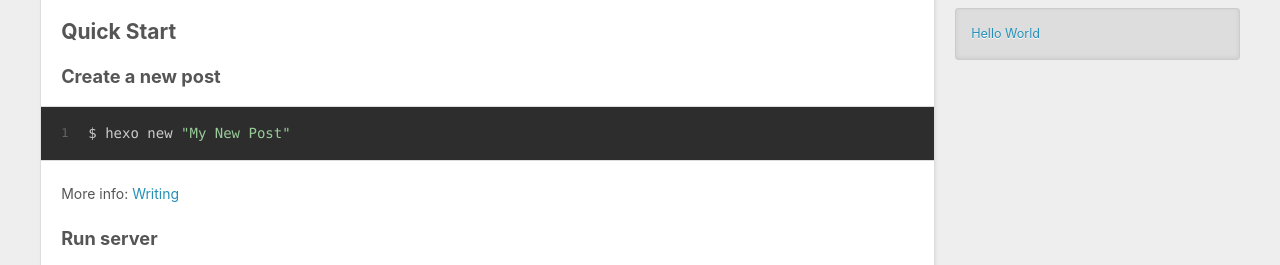
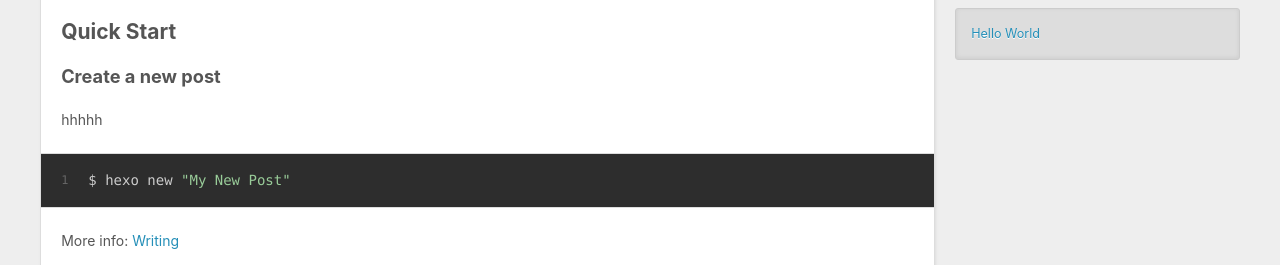
Before and after one commit to Tasselsr/Tasselsr.github.io, a plain HTML site: page 2024/07/04/hello-world/index.html in a window 1280 px wide. Shown: the part 501-766 px from the top of the page. Drawn offline with Linux system fonts and the light colour scheme.

Commit message:
Site updated: 2024-07-04 18:25:28

```diff
--- a/2024/07/04/hello-world/index.html
+++ b/2024/07/04/hello-world/index.html
@@ -14,7 +14,7 @@
 <meta property="og:description" content="Welcome to Hexo! This is your very first post. Check documentation for more info. If you get any problems when using Hexo, you can find the answer in troubleshooting or you can ask me on GitHub. Quick">
 <meta property="og:locale" content="en_US">
 <meta property="article:published_time" content="2024-07-04T09:29:18.768Z">
-<meta property="article:modified_time" content="2024-07-04T09:07:41.235Z">
+<meta property="article:modified_time" content="2024-07-04T10:23:44.252Z">
 <meta property="article:author" content="John Doe">
 <meta name="twitter:card" content="summary">
 
@@ -94,7 +94,8 @@
     <div class="e-content article-entry" itemprop="articleBody">
 
         <p>Welcome to <a target="_blank" rel="noopener" href="https://hexo.io/">Hexo</a>! This is your very first post. Check <a target="_blank" rel="noopener" href="https://hexo.io/docs/">documentation</a> for more info. If you get any problems when using Hexo, you can find the answer in <a target="_blank" rel="noopener" href="https://hexo.io/docs/troubleshooting.html">troubleshooting</a> or you can ask me on <a target="_blank" rel="noopener" href="https://github.com/hexojs/hexo/issues">GitHub</a>.</p>
-<h2 id="Quick-Start"><a href="#Quick-Start" class="headerlink" title="Quick Start"></a>Quick Start</h2><h3 id="Create-a-new-post"><a href="#Create-a-new-post" class="headerlink" title="Create a new post"></a>Create a new post</h3><figure class="highlight bash"><table><tr><td class="gutter"><pre><span class="line">1</span><br></pre></td><td class="code"><pre><span class="line">$ hexo new <span class="string">&quot;My New Post&quot;</span></span><br></pre></td></tr></table></figure>
+<h2 id="Quick-Start"><a href="#Quick-Start" class="headerlink" title="Quick Start"></a>Quick Start</h2><h3 id="Create-a-new-post"><a href="#Create-a-new-post" class="headerlink" title="Create a new post"></a>Create a new post</h3><p>hhhhh</p>
+<figure class="highlight bash"><table><tr><td class="gutter"><pre><span class="line">1</span><br></pre></td><td class="code"><pre><span class="line">$ hexo new <span class="string">&quot;My New Post&quot;</span></span><br></pre></td></tr></table></figure>
 
 <p>More info: <a target="_blank" rel="noopener" href="https://hexo.io/docs/writing.html">Writing</a></p>
 <h3 id="Run-server"><a href="#Run-server" class="headerlink" title="Run server"></a>Run server</h3><figure class="highlight bash"><table><tr><td class="gutter"><pre><span class="line">1</span><br></pre></td><td class="code"><pre><span class="line">$ hexo server</span><br></pre></td></tr></table></figure>
```
Also changed, not shown: index.html (+2 -1 lines).
